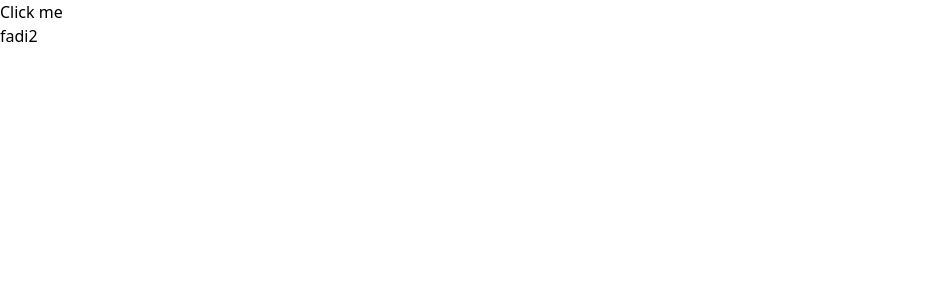
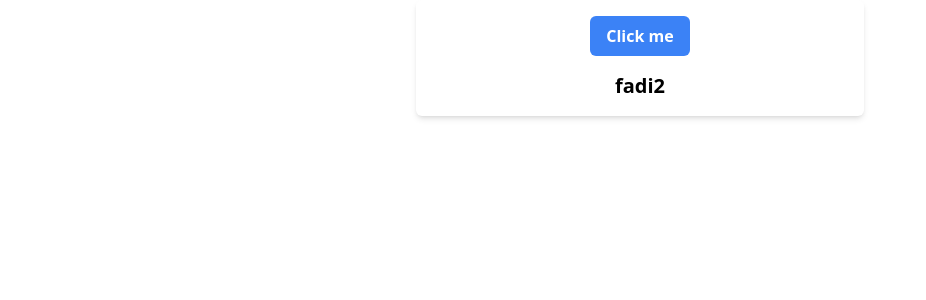
Before and after one commit to fadibel/my-second-app, a Next.js app: page /Button in a window 1280 px wide. Shown: the top 300 px of the page, without its empty margins (0-926 px from the left). Built offline with nearby package versions, Linux system fonts and the light colour scheme.

Commit message:
new button

```diff
--- a/pages/Button.js
+++ b/pages/Button.js
@@ -1,23 +1,26 @@
 import { useState } from "react";
 
-let name = "fadi";
-
-export default function button (){
-    console.log("render")
-    const [name , setName] = useState("fadi2");
+export default function Button() {
+  console.log("render");
+  const [name, setName] = useState("fadi2");
 
   function buttonClicked() {
-        if(name == "fadi"){
+    if (name === "fadi") {
       setName("fadi2");
-        }else{
+    } else {
       setName("fadi");
     }
   }
 
-    return(
-        <div>
-            <button onClick={buttonClicked}>Click me</button>
-            <h1>{name}</h1>
+  return (
+    <div className="p-4 max-w-md mx-auto bg-white shadow-md rounded-md text-center">
+      <button
+        className="px-4 py-2 bg-blue-500 text-white font-semibold rounded-md"
+        onClick={buttonClicked}
+      >
+        Click me
+      </button>
+      <h1 className="mt-4 text-xl font-bold">{name}</h1>
     </div>
-    )
+  );
 }
```
Lines whose indentation alone changed are shown as unchanged.
